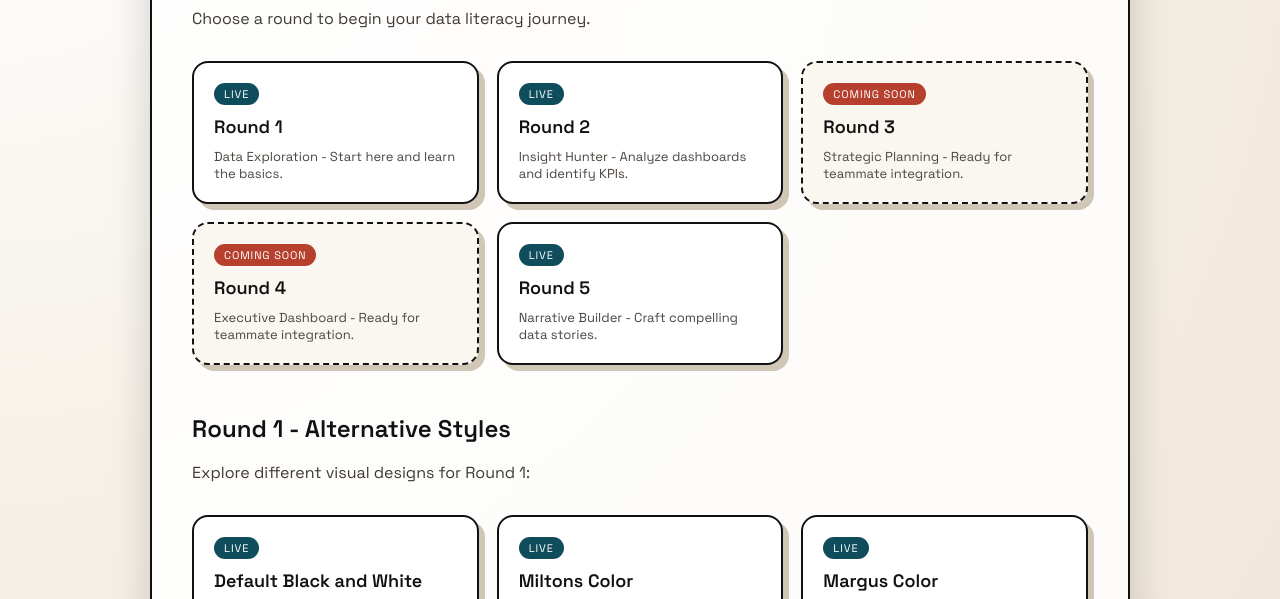
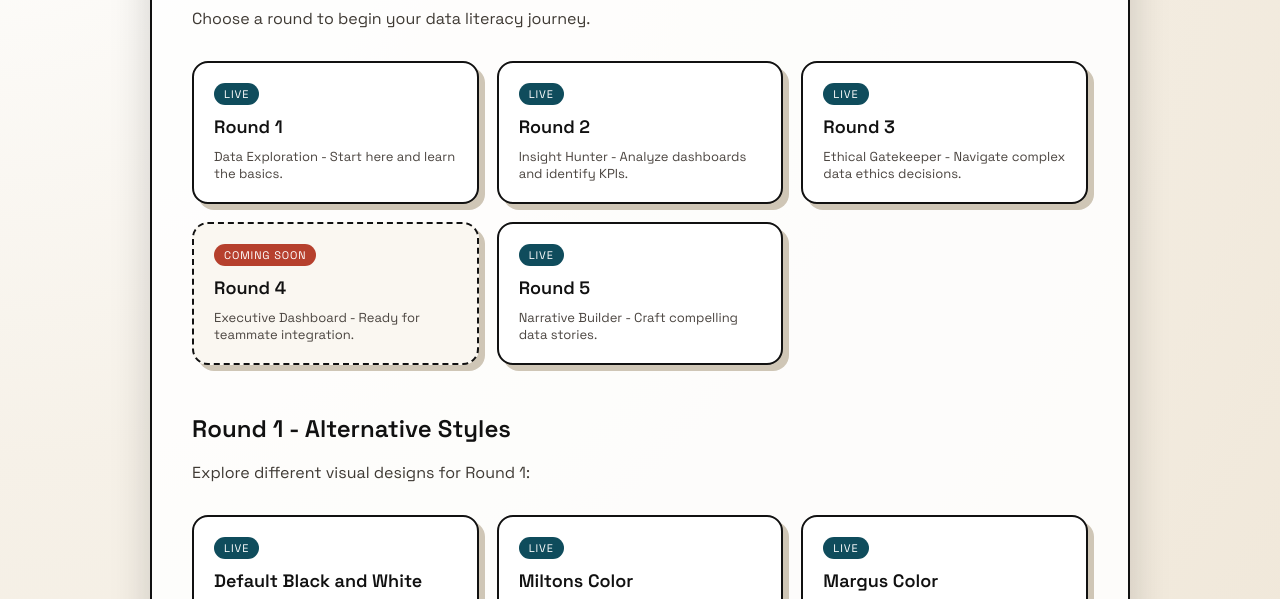
Before and after one commit to Mikey01-ui/Maverx-Trio, a plain HTML site: page index.html in a window 1280 px wide. Shown: the part 201-800 px from the top of the page. Drawn offline with Linux system fonts and the light colour scheme.

Commit message:
Update Round 3 button - now linked to Level 3 Ethical Gatekeeper intro

```diff
--- a/index.html
+++ b/index.html
@@ -212,11 +212,11 @@
                 <div class="nav-desc">Insight Hunter - Analyze dashboards and identify KPIs.</div>
             </a>
 
-            <div class="nav-button fade-in">
-                <span class="nav-pill">Coming Soon</span>
+            <a class="nav-card fade-in" href="Level3_EthicalGatekeeper_BW_Wireframes%20(1)/1_level3_Intro_NoCNoI.html">
+                <span class="nav-pill">Live</span>
                 <div class="nav-title">Round 3</div>
-                <div class="nav-desc">Strategic Planning - Ready for teammate integration.</div>
-            </div>
+                <div class="nav-desc">Ethical Gatekeeper - Navigate complex data ethics decisions.</div>
+            </a>
 
             <div class="nav-button fade-in">
                 <span class="nav-pill">Coming Soon</span>
```
